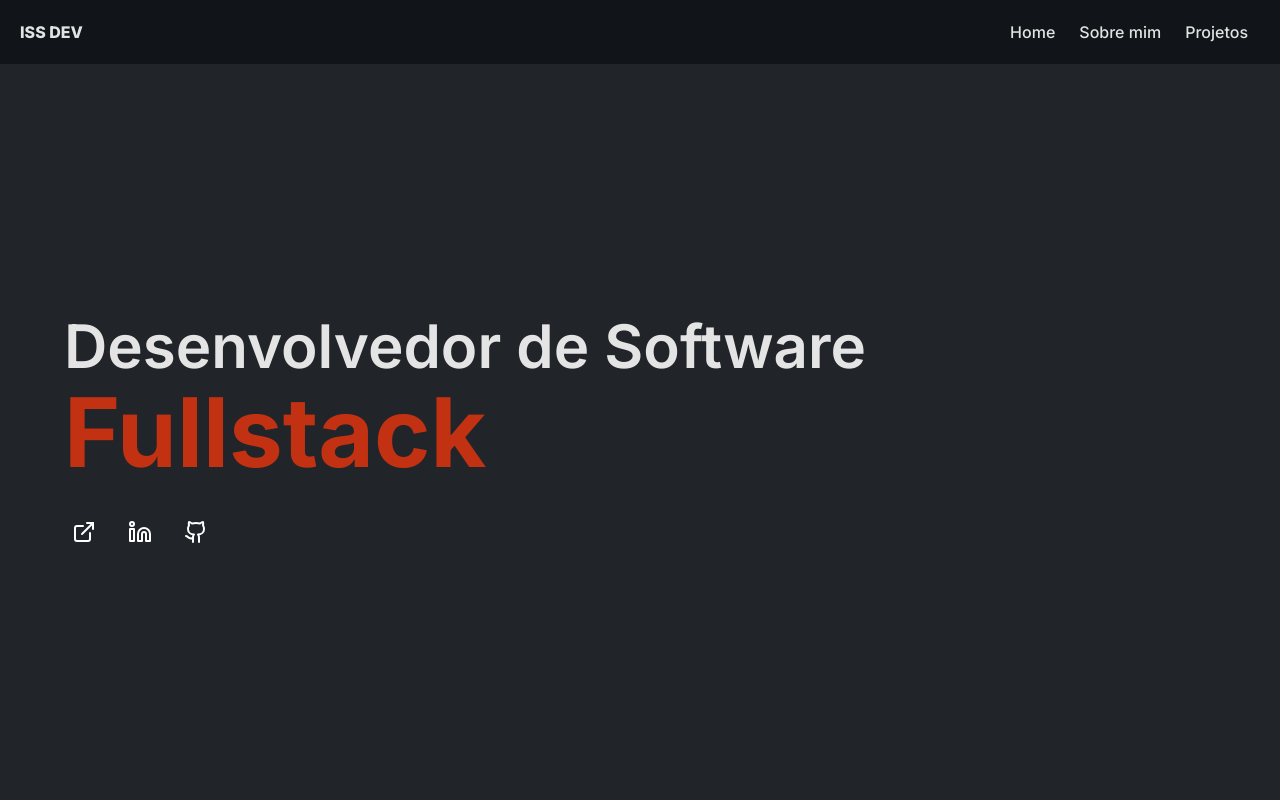
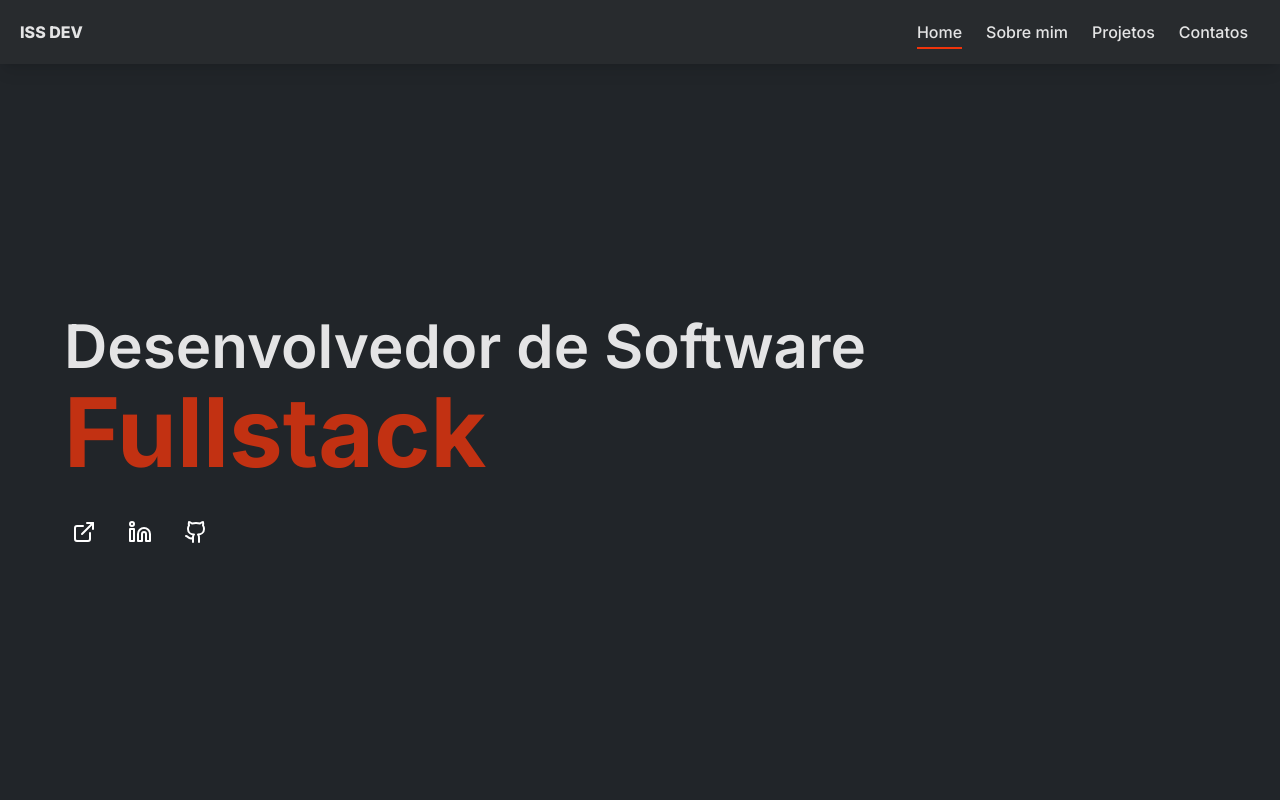
Before and after one commit to Isac-SS/Portifolio, a Next.js app: page / in a window 1280 px wide. Shown: the top 800 px of the page. Built offline with nearby package versions, Linux system fonts and the light colour scheme; no server answers.

Commit message:
refactor(topBar): melhora estilização e diminui complexidade e repetição de código no componente

```diff
--- a/src/layout/TopBar/TopBar.jsx
+++ b/src/layout/TopBar/TopBar.jsx
@@ -3,8 +3,12 @@ import Link from "next/link";
 import { useState, useEffect } from "react";
 import TopBarMobile from "./TopBarMobile";
 
+import { usePathname } from "next/navigation";
+import { motion } from "framer-motion";
+
 function TopBar() {
   const [isMobileView, setIsMobileView] = useState(false);
+  const pathname = usePathname();
 
   const checkScreenSize = () => {
     setIsMobileView(window.innerWidth < 768);
@@ -18,32 +22,46 @@ function TopBar() {
     };
   }, []);
 
+  const links = [
+    { href: "/", label: "Home" },
+    { href: "#sobremim", label: "Sobre mim" },
+    { href: "#projetos", label: "Projetos" },
+    { href: "#contatos", label: "Contatos" },
+  ];
+
   return (
-    <div className="bg-[#111418] shadow-lg flex justify-between items-center min-w-full p-5">
-      <h1 className="text-[#FAFAFAE6] font-extrabold">ISS DEV</h1>
+    <header className="sticky top-0 z-50 backdrop-blur-md bg-[#111418]/90 shadow-lg flex justify-between items-center min-w-full p-5">
+      <Link href="/" className="font-extrabold">
+        <span className="text-[#FAFAFAE6]">ISS DEV</span>
+      </Link>
 
       {isMobileView ? (
         <TopBarMobile />
       ) : (
         <nav className="flex justify-between items-center font-medium">
-          <div className="px-3 text-[#FAFAFAE6] hover:text-[#f0340bc7] text-base transition transform">
-            <Link href="/" title="Home">
-              Home
-            </Link>
-          </div>
-          <div className="px-3 text-[#FAFAFAE6] hover:text-[#f0340bc7] text-base transition transform">
-            <Link href="#second-section" title="Sobre mim">
-              Sobre mim
-            </Link>
-          </div>
-          <div className="px-3 text-[#FAFAFAE6] hover:text-[#f0340bc7] text-base transition transform">
-            <Link href="#section" title="Projetos">
-              Projetos
-            </Link>
-          </div>
+          {links.map((link) => (
+            <div className="px-3 relative" key={link.href}>
+              <Link
+                href={link.href}
+                title={link.label}
+                className="text-[#FAFAFAE6] hover:text-[#f0340bc7] text-base transition-colors duration-200"
+              >
+                {link.label}
+              </Link>
+              {pathname === link.href && (
+                <motion.div
+                  layoutId="navbar-indicator"
+                  className="absolute bottom-[-5px] left-3 right-3 h-0.5 bg-[#f0340b]"
+                  initial={{ opacity: 0 }}
+                  animate={{ opacity: 1 }}
+                  transition={{ duration: 0.6 }}
+                />
+              )}
+            </div>
+          ))}
         </nav>
       )}
-    </div>
+    </header>
   );
 }
 
```
